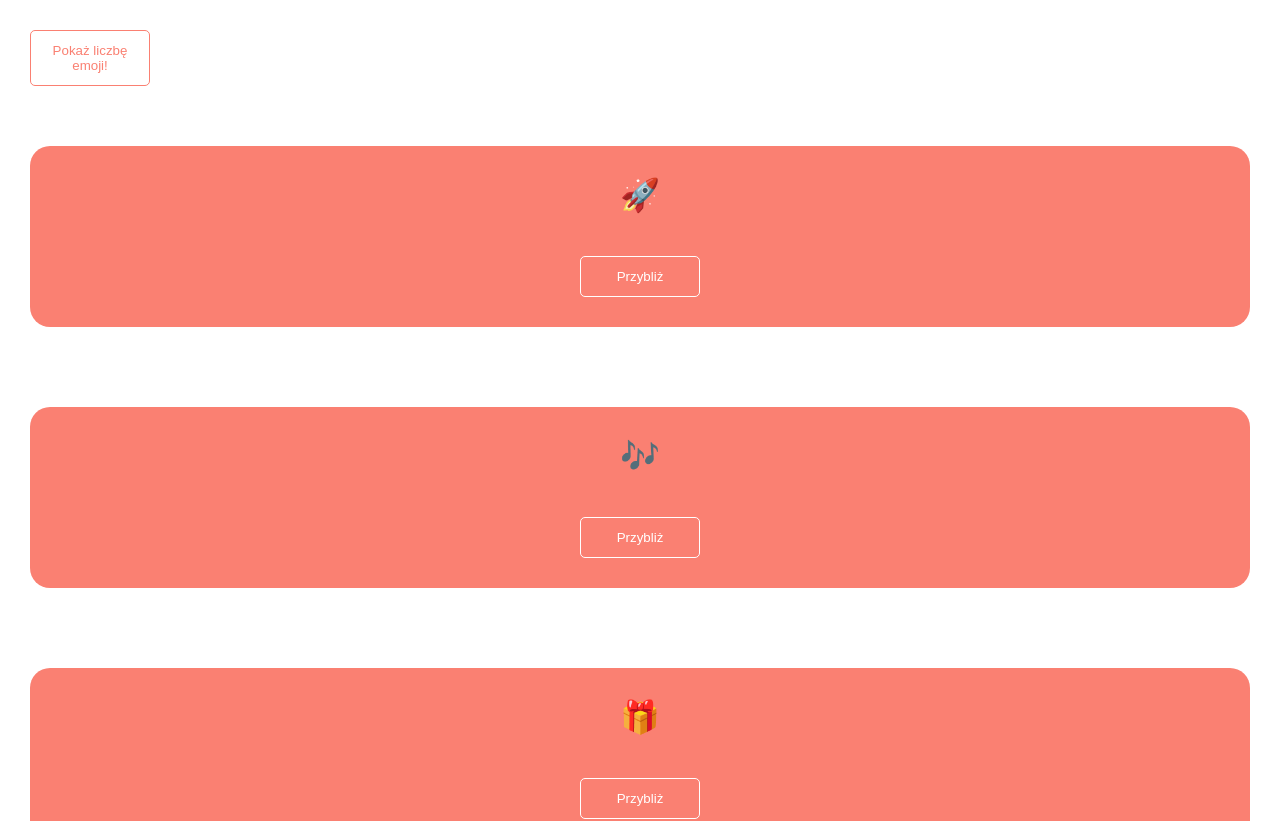
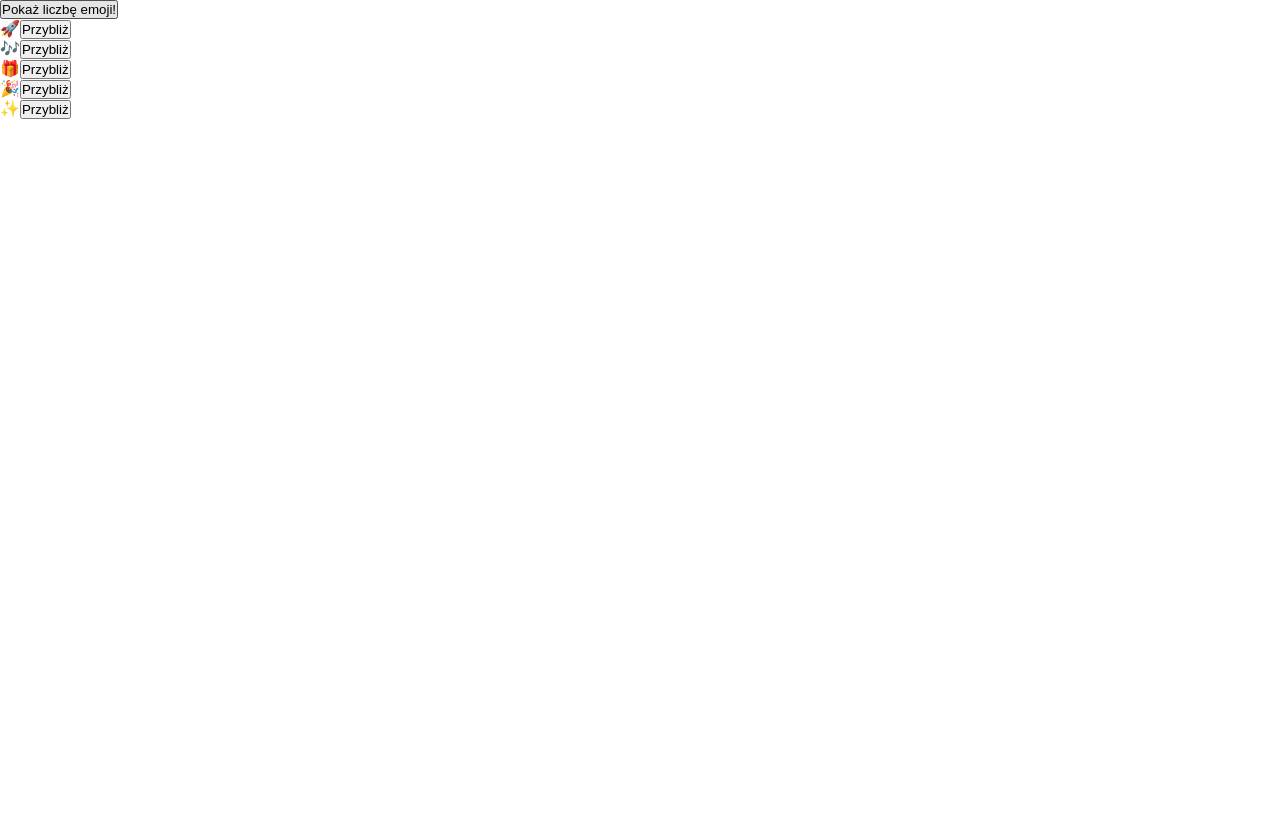
Before and after one commit to lenasedkiewicz/react-learning-zr, a React (Vite) app in the folder emoji-app/: page / in a window 1280 px wide. Shown: the top 821 px of the page. After the commit the page ends 800 px from the top, so only its background shows below. Built offline with nearby package versions, Linux system fonts and the light colour scheme.

Commit message:
Revert styling

```diff
--- a/emoji-app/src/components/Item/Item.jsx
+++ b/emoji-app/src/components/Item/Item.jsx
@@ -2,35 +2,35 @@ import { useState } from "react";
 import styled from "styled-components";
 import { StyledButton } from "../styles/StyledButton";
 
-const StyledItem = styled.li`
-  background: salmon;
-  padding: 30px 50px;
-  border-radius: 20px;
-  text-align: center;
-  overflow: hidden;
-`;
+// const StyledItem = styled.li`
+//   background: salmon;
+//   padding: 30px 50px;
+//   border-radius: 20px;
+//   text-align: center;
+//   overflow: hidden;
+// `;
 
-const StyledEmoji = styled.span`
-  display: block;
-  margin-bottom: 42px;
-  font-size: 32px;
-  transition: transform 0.3s;
-  ${({ $zoomed }) => $zoomed && "transform: scale(2)"};
-`;
+// const StyledEmoji = styled.span`
+//   display: block;
+//   margin-bottom: 42px;
+//   font-size: 32px;
+//   transition: transform 0.3s;
+//   ${({ $zoomed }) => $zoomed && "transform: scale(2)"};
+// `;
 
 export function Item({ emoji, className }) {
   const [zoomed, setZoomed] = useState(false);
 
   return (
-    <StyledItem className={className}>
-      <StyledEmoji $zoomed={zoomed}>{emoji}</StyledEmoji>
-      <StyledButton
+    <li>
+      <span $zoomed={zoomed}>{emoji}</span>
+      <button
         onClick={() => {
           setZoomed((wasZoomed) => !wasZoomed);
         }}
       >
         {zoomed ? "Oddal" : "Przybliż"}
-      </StyledButton>
-    </StyledItem>
+      </button>
+    </li>
   );
 }
--- a/emoji-app/src/components/List/List.jsx
+++ b/emoji-app/src/components/List/List.jsx
@@ -1,36 +1,18 @@
 import { Item } from "../Item/Item";
-import styled from "styled-components";
-import { StyledButton } from "../styles/StyledButton";
 
 const emojis = ["🚀", "🎶", "🎁", "🎉", "✨"];
-
-const StyledList = styled.ul`
-  display: flex;
-  flex-direction: column;
-  list-style: none;
-  gap: 30px;
-  padding: 30px;
-`;
-
-const StyledListItem = styled(Item)`
-  margin-bottom: 50px;
-`;
 
 export function List() {
   return (
     <>
-      <StyledButton
-        $margin={30}
-        $primary
-        onClick={() => alert(`Liczba emoji: ${emojis.length}`)}
-      >
+      <button onClick={() => alert(`Liczba emoji: ${emojis.length}`)}>
         Pokaż liczbę emoji!
-      </StyledButton>
-      <StyledList>
+      </button>
+      <ul>
         {emojis.map((emoji) => (
-          <StyledListItem key={emoji} emoji={emoji} />
+          <Item key={emoji} emoji={emoji} />
         ))}
-      </StyledList>
+      </ul>
     </>
   );
 }
```
